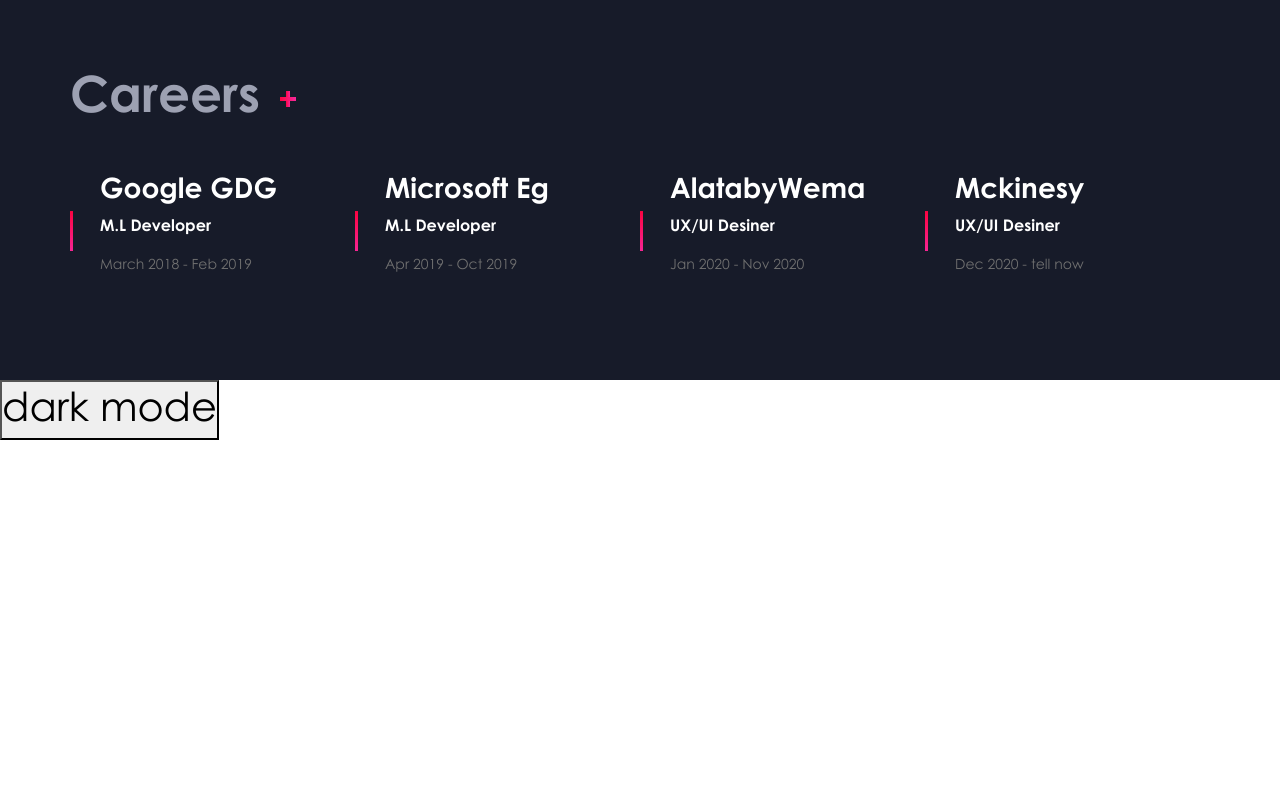
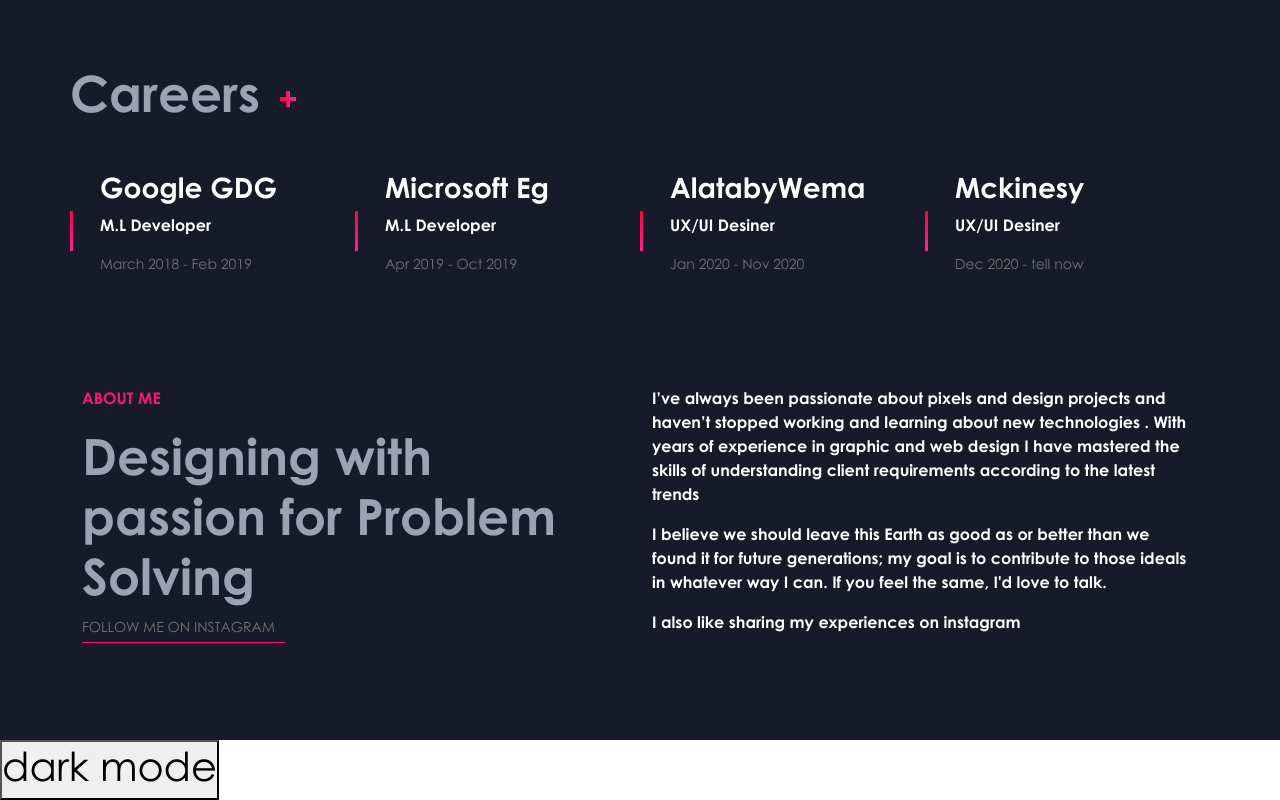
Before and after one commit to Hamza-Noah/Islam-Project, a React (Vite) app: page / in a window 1280 px wide. Shown: the part 2927-3727 px from the top of the page. Before the commit the page ends 3367 px from the top, so only its background shows below. Built offline with nearby package versions, Linux system fonts and the light colour scheme.

Commit message:
finished the about section

```diff
--- a/src/App.jsx
+++ b/src/App.jsx
@@ -9,7 +9,8 @@
 import Skillset from "./components/Skillset";
 import Process from "./components/Process";
 import Projects from "./components/Projects";
-import Careers from "./components/Careers/Careers";
+import Careers from "./components/Careers";
+import About from "./components/About";
 
 function App() {
   const [count, setCount] = useState(0);
@@ -32,6 +33,7 @@
         <Process />
         <Projects />
         <Careers />
+        <About />
       </section>
       <button
         className="change-theme"
--- /dev/null
+++ b/src/components/About/About.jsx
@@ -0,0 +1,45 @@
+import styles from "./about.module.css";
+
+export default function About() {
+  return (
+    <>
+      <div className="container mt-5 pt-5">
+        <div className="row">
+          <div className="col-lg-6">
+            <div className="info-breadcrumb">
+              <hgroup>
+                <p className={`${styles["special-color"]} fw-bolder`}>
+                  ABOUT ME
+                </p>
+                <h2 className={styles.title}>
+                  Designing with <br />
+                  passion for Problem <br />
+                  Solving
+                </h2>
+              </hgroup>
+              <a href="#" className={styles.link}>Follow Me On Instagram</a>
+            </div>
+          </div>
+          <div className="col-lg-6">
+            <div className="info-details text-white fw-bolder">
+              <p>
+                I’ve always been passionate about pixels and design projects and
+                haven’t stopped working and learning about new technologies .
+                With years of experience in graphic and web design I have
+                mastered the skills of understanding client requirements
+                according to the latest trends
+              </p>
+              <p>
+                I believe we should leave this Earth as good as or better than
+                we found it for future generations; my goal is to contribute to
+                those ideals in whatever way I can. If you feel the same, I'd
+                love to talk.
+              </p>
+              <p>I also like sharing my experiences on instagram</p>
+            </div>
+          </div>
+        </div>
+      </div>
+    </>
+  );
+}
--- /dev/null
+++ b/src/components/About/about.module.css
@@ -0,0 +1,19 @@
+.special-color {
+  color: #fa1772;
+}
+
+.title {
+  font-size: 50px;
+  font-weight: bolder;
+  color: #9da1b2;
+}
+
+.link{
+  color: #707070;
+    text-transform: uppercase;
+    font-size: 14px;
+    border-bottom: #fa1772 solid 1px;
+    padding-bottom: 5px;
+    padding-right: 10px;
+    display: inline-block;
+}
--- /dev/null
+++ b/src/components/About/index.jsx
@@ -0,0 +1,3 @@
+import About from "./About";
+
+export default About;
--- a/src/components/Careers/index.jsx
+++ b/src/components/Careers/index.jsx
@@ -0,0 +1,3 @@
+import Careers from "./Careers"
+
+export default Careers;
```
